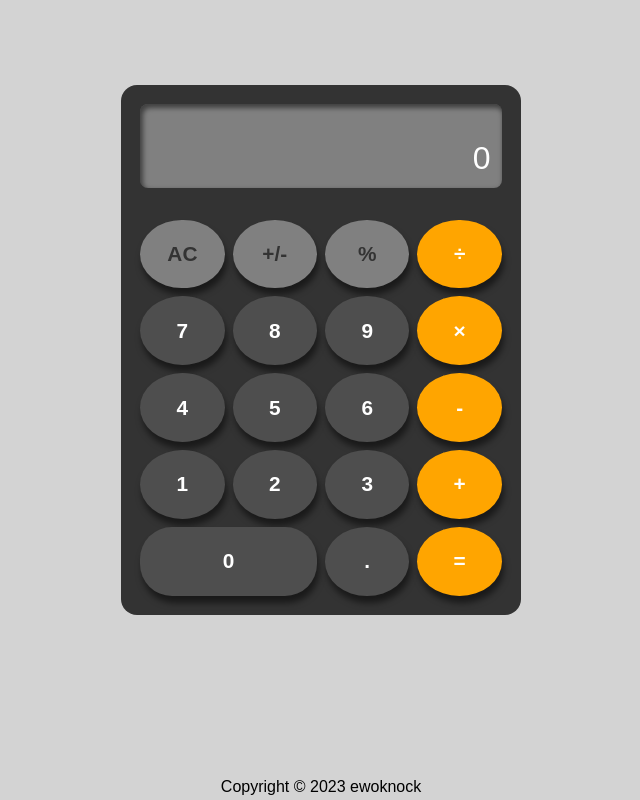
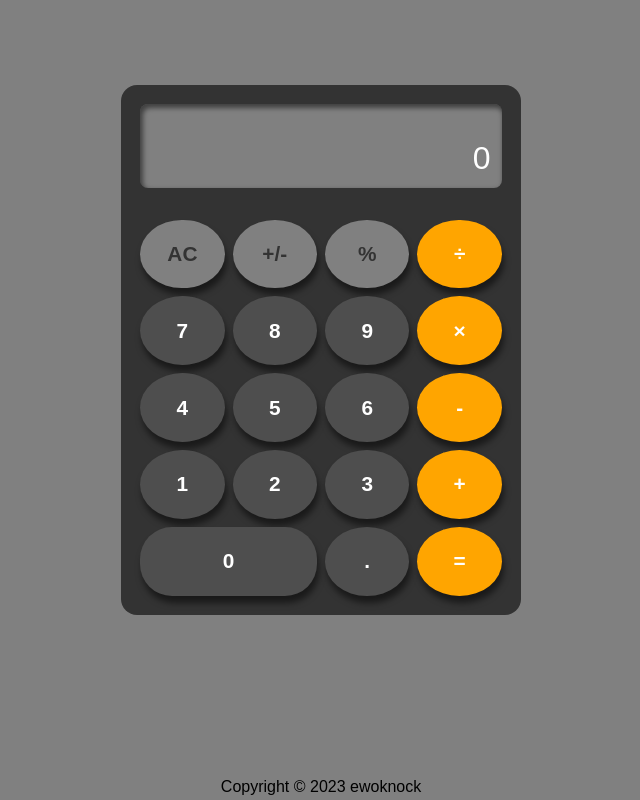
Before and after one commit to ewoknock/odin-calculator, a plain HTML site: page index.html in a window 1280 px wide. Shown: the whole page, without its empty margins (319-959 px from the left). Drawn offline with Linux system fonts and the light colour scheme.

Commit message:
Changes background color

```diff
--- a/stylesheets/styles.css
+++ b/stylesheets/styles.css
@@ -1,7 +1,7 @@
 :root{
     --primary-dark: rgb(51,51,51);
     --primary-light: white;
-    --primary-background: lightgrey;
+    --primary-background: grey;
     --color-input: rgb(7, 89, 143);
     --color-operations: orange;
     --color-numbers: rgb(78, 78, 78);
```
